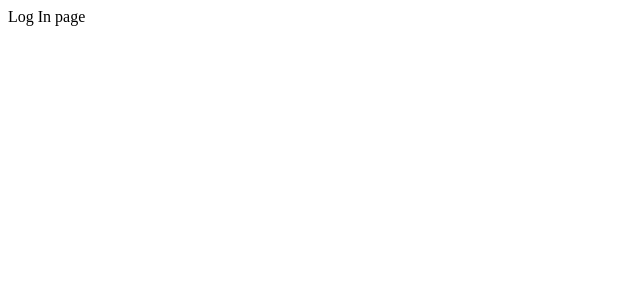
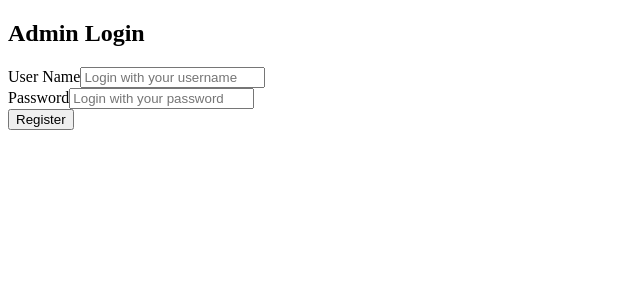
Before and after one commit to tirv504/FuelPricePredictor, a React app: page / in a window 1280 px wide. Shown: the top 300 px of the page, without its empty margins (0-640 px from the left). Built offline with nearby package versions, Linux system fonts and the light colour scheme; the HTML template or start-up script is replaced by a standard one.

Commit message:
- Import Login component

```diff
--- a/client/src/components/App.jsx
+++ b/client/src/components/App.jsx
@@ -1,4 +1,5 @@
 import React from "react";
+import Login from "./Login.jsx";
 
 class App extends React.Component {
   constructor(props) {
@@ -6,7 +7,11 @@ class App extends React.Component {
   }
 
   render() {
-    return <div>Log In page</div>;
+    return (
+      <div>
+        <Login />
+      </div>
+    );
   }
 }
 
```
Also changed, not shown: 1 other file (tests, documents, lock files or other folders).
